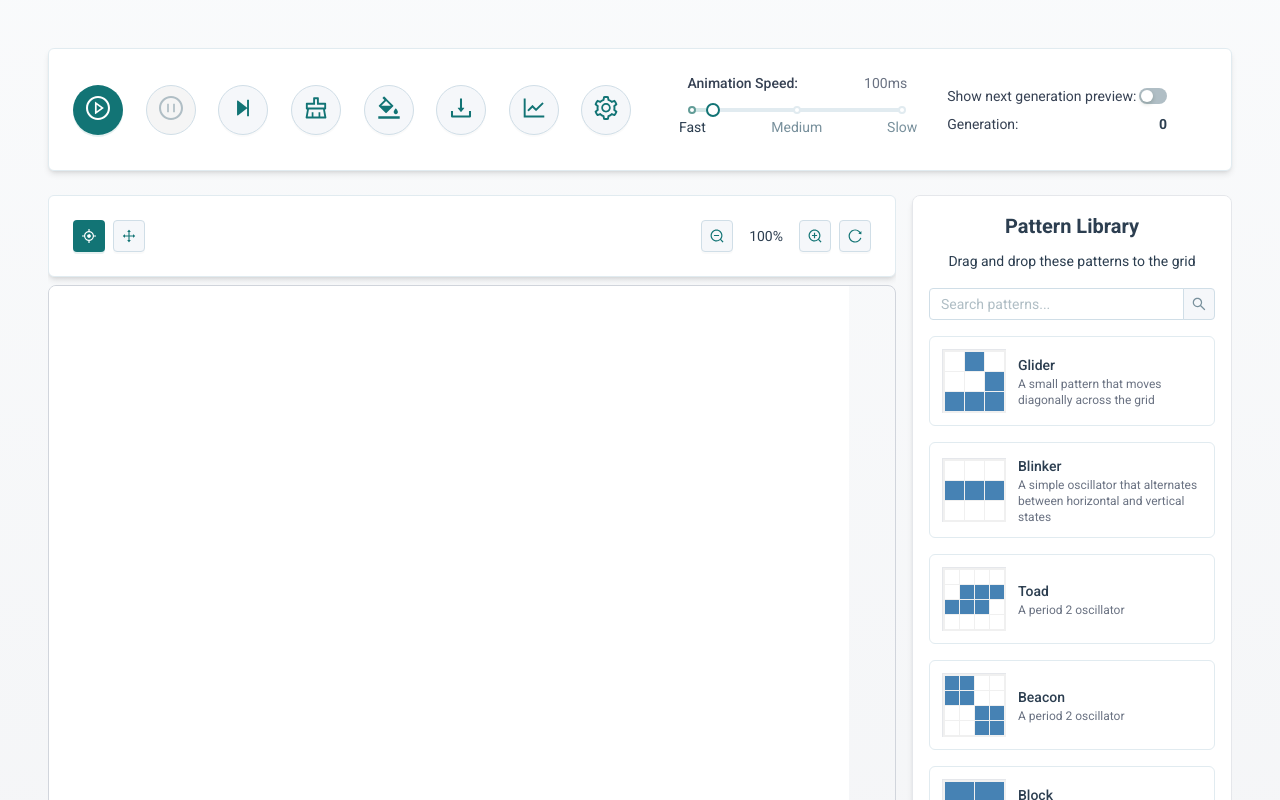
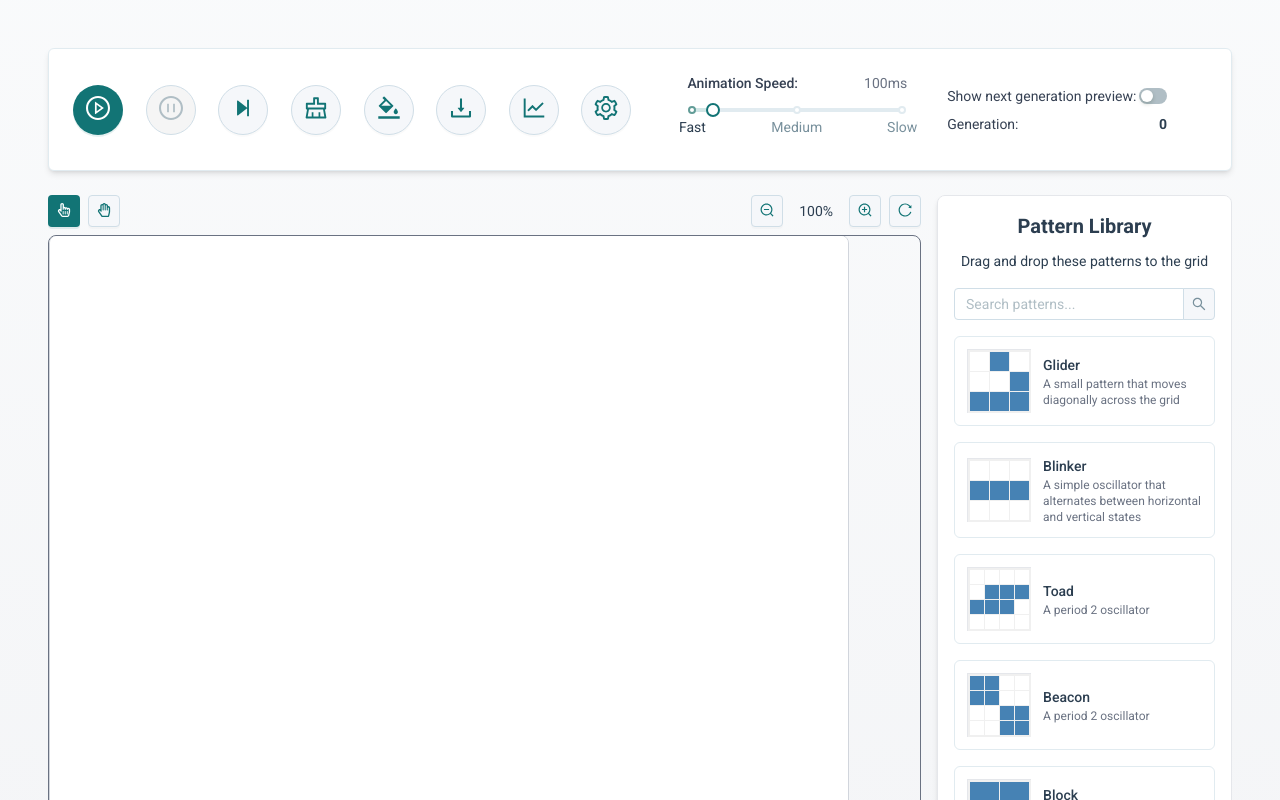
Before and after one commit to sreerag-ms/conways-game-of-life-group-project, a React (Vite) app: page / in a window 1280 px wide. Shown: the top 800 px of the page. Built offline with nearby package versions, Linux system fonts and the light colour scheme.

Commit message:
Simplified the toolbar UI

```diff
--- a/package.json
+++ b/package.json
@@ -19,6 +19,7 @@
     "react": "^19.0.0",
     "react-chartjs-2": "^5.3.0",
     "react-dom": "^19.0.0",
+    "react-icons": "^5.5.0",
     "tailwindcss": "^4.1.5",
     "yup": "^1.6.1",
     "zustand": "^4.4.7"
--- a/src/components/Game/GridSection/ToolBar.jsx
+++ b/src/components/Game/GridSection/ToolBar.jsx
@@ -1,26 +1,26 @@
-import { AimOutlined, DragOutlined, ReloadOutlined, ZoomInOutlined, ZoomOutOutlined } from '@ant-design/icons';
-import { Button, Card, Tooltip } from 'antd';
+import { ReloadOutlined, ZoomInOutlined, ZoomOutOutlined } from '@ant-design/icons';
+import { Button, Tooltip } from 'antd';
 import React from 'react';
+import { FaRegHandPaper, FaRegHandPointer } from 'react-icons/fa';
 import { useCanvasStore } from '../../../hooks/canvasStore';
 
 const ToolBar = () => {
   const { activeTool, setActiveTool, zoomIn, zoomOut, resetView, zoom } = useCanvasStore();
 
   return (
-    <Card className='w-full shadow-md'>
     <div className="flex flex-wrap items-center justify-between gap-2">
       <div className="flex space-x-2">
         <Tooltip title="Selection Tool (Click to toggle cells)">
           <Button
             type={activeTool === 'mouse' ? 'primary' : 'default'}
-              icon={<AimOutlined />}
+            icon={<FaRegHandPointer />}
             onClick={() => setActiveTool('mouse')}
           />
         </Tooltip>
         <Tooltip title="Hand Tool (Pan the canvas)">
           <Button
             type={activeTool === 'hand' ? 'primary' : 'default'}
-              icon={<DragOutlined />}
+            icon={<FaRegHandPaper />}
             onClick={() => setActiveTool('hand')}
           />
         </Tooltip>
@@ -48,7 +48,6 @@ const ToolBar = () => {
         </Tooltip>
       </div>
     </div>
-    </Card>
   );
 };
 
--- a/src/components/Game/GridSection/index.jsx
+++ b/src/components/Game/GridSection/index.jsx
@@ -7,7 +7,7 @@ import ToolBar from './ToolBar';
 const GridSection = () => (
   <GridWrapper>
     <div className="flex flex-col items-center w-full md:flex-row md:items-start md:space-x-4">
-      <div className="flex flex-col flex-grow mb-4 overflow-auto md:mb-0">
+      <div className="flex flex-col flex-grow mb-4 overflow-auto md:w-4/5 md:mb-0">
         <div className="mb-2">
           <ToolBar />
         </div>
--- a/src/components/Game/WebGLGrid/index.jsx
+++ b/src/components/Game/WebGLGrid/index.jsx
@@ -452,7 +452,7 @@ const WebGLGrid = ({ cellSize = 15 }) => {
 
   return (
     <div className="flex flex-col items-center w-full rounded-lg" ref={containerRef}>
-      <div className="flex items-center justify-center w-full overflow-auto border border-gray-300 rounded-lg">
+      <div className="flex items-center justify-center w-full max-h-screen overflow-auto border border-gray-500 rounded-lg ">
         <div
           style={{
             width: '100%',
@@ -470,6 +470,7 @@ const WebGLGrid = ({ cellSize = 15 }) => {
             <canvas
               ref={canvasRef}
               onClick={handleCanvasClick}
+              className='border border-gray-300 rounded-lg'
               style={{
                 width: `${cols * responsiveCellSize}px`,
                 height: `${rows * responsiveCellSize}px`,
--- a/tailwind.config.js
+++ b/tailwind.config.js
@@ -21,6 +21,7 @@ export default {
           800: '#092f30',
           900: '#06181a',
         },
+        'border-primary': '#127475',
         secondary: '#f5dfbb',
         accent: '#f2542d',
       },
```
Also changed, not shown: 1 other file (tests, documents, lock files or other folders). Lines whose indentation alone changed are shown as unchanged.
